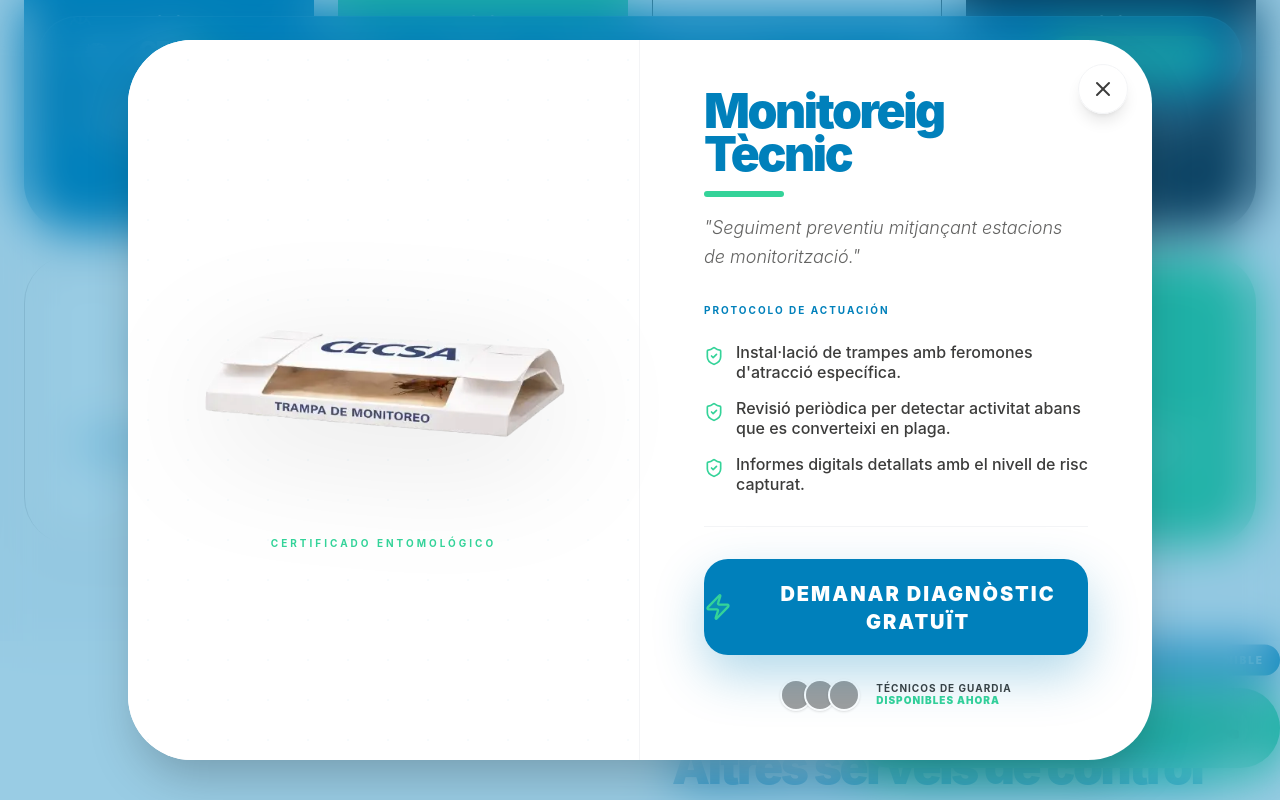
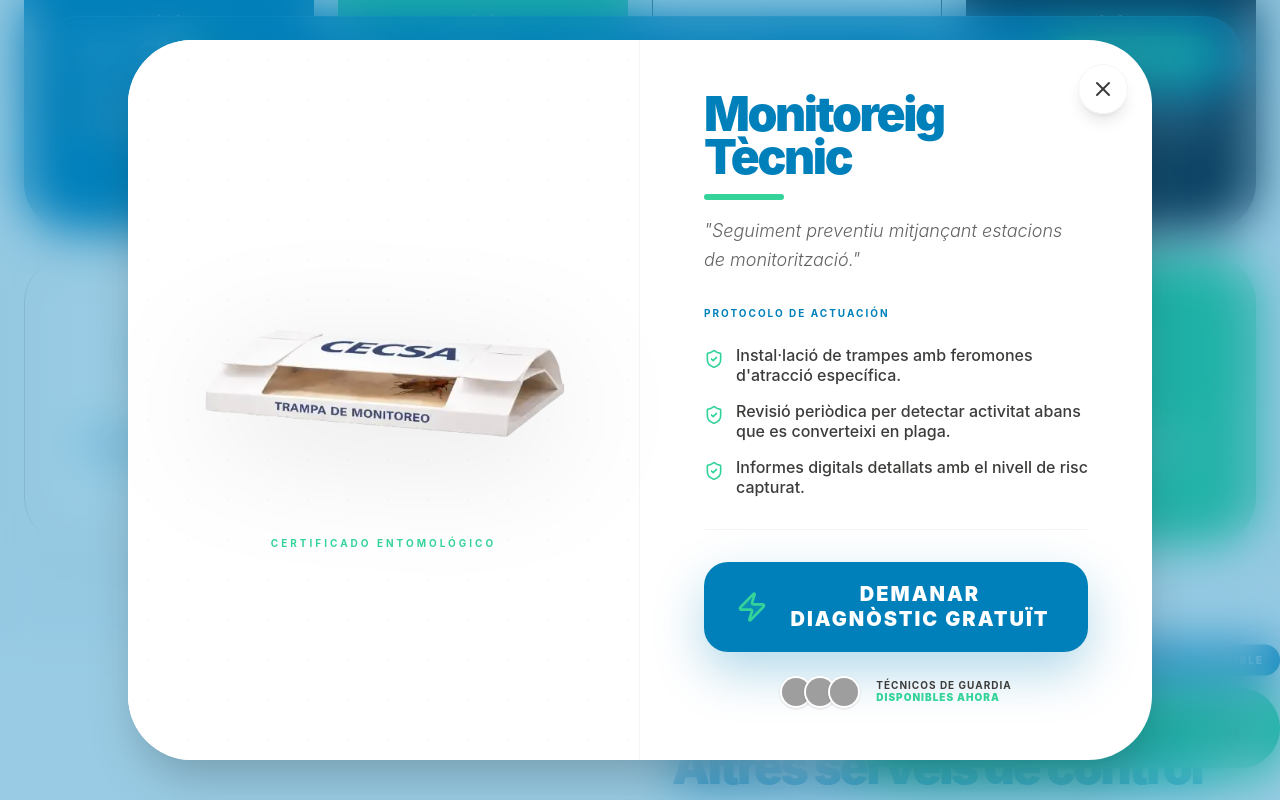
Before and after one commit to AlbertoSanzAlonso/cucarachas_web, a React (Vite) app in the folder frontend/: page / in a window 1280 px wide. Both pictures are taken after a click on the element 169 px from the left and 4218 px from the top of the page. Shown: the part 3818-4618 px from the top of the page. Built offline with nearby package versions, Linux system fonts and the light colour scheme; grey boxes are pictures that could not be loaded.

Commit message:
UI: Tighten CTA button layout and center icon

```diff
--- a/frontend/src/components/PestGrid.jsx
+++ b/frontend/src/components/PestGrid.jsx
@@ -255,13 +255,11 @@ const PestGrid = () => {
                   {/* Modal CTA */}
                   <div className="pt-8 border-t border-gray-100">
                     <button
-                      className="w-full py-5 rounded-3xl text-white font-black text-xl shadow-[0_20px_50px_rgba(0,128,187,0.3)] transition-all duration-300 hover:scale-[1.02] active:scale-[0.98] uppercase tracking-widest flex items-center justify-center space-x-4 group relative"
+                      className="w-full py-5 px-8 rounded-3xl text-white font-black text-xl shadow-[0_20px_50px_rgba(0,128,187,0.3)] transition-all duration-300 hover:scale-[1.02] active:scale-[0.98] uppercase tracking-tighter sm:tracking-widest flex items-center justify-center space-x-4 group"
                       style={{ background: 'var(--color-primary-blue)' }}
                     >
-                      <div className="flex items-center justify-center shrink-0">
-                        <Zap className="w-7 h-7 text-accent-green fill-accent-green/20 group-hover:rotate-12 transition-transform" />
-                      </div>
-                      <span className="relative top-[1px]">
+                      <Zap className="w-6 h-6 md:w-8 md:h-8 text-accent-green fill-accent-green/20 group-hover:rotate-12 transition-transform shrink-0" />
+                      <span className="leading-tight">
                         {t('common.cta_free')}
                       </span>
                     </button>
```
